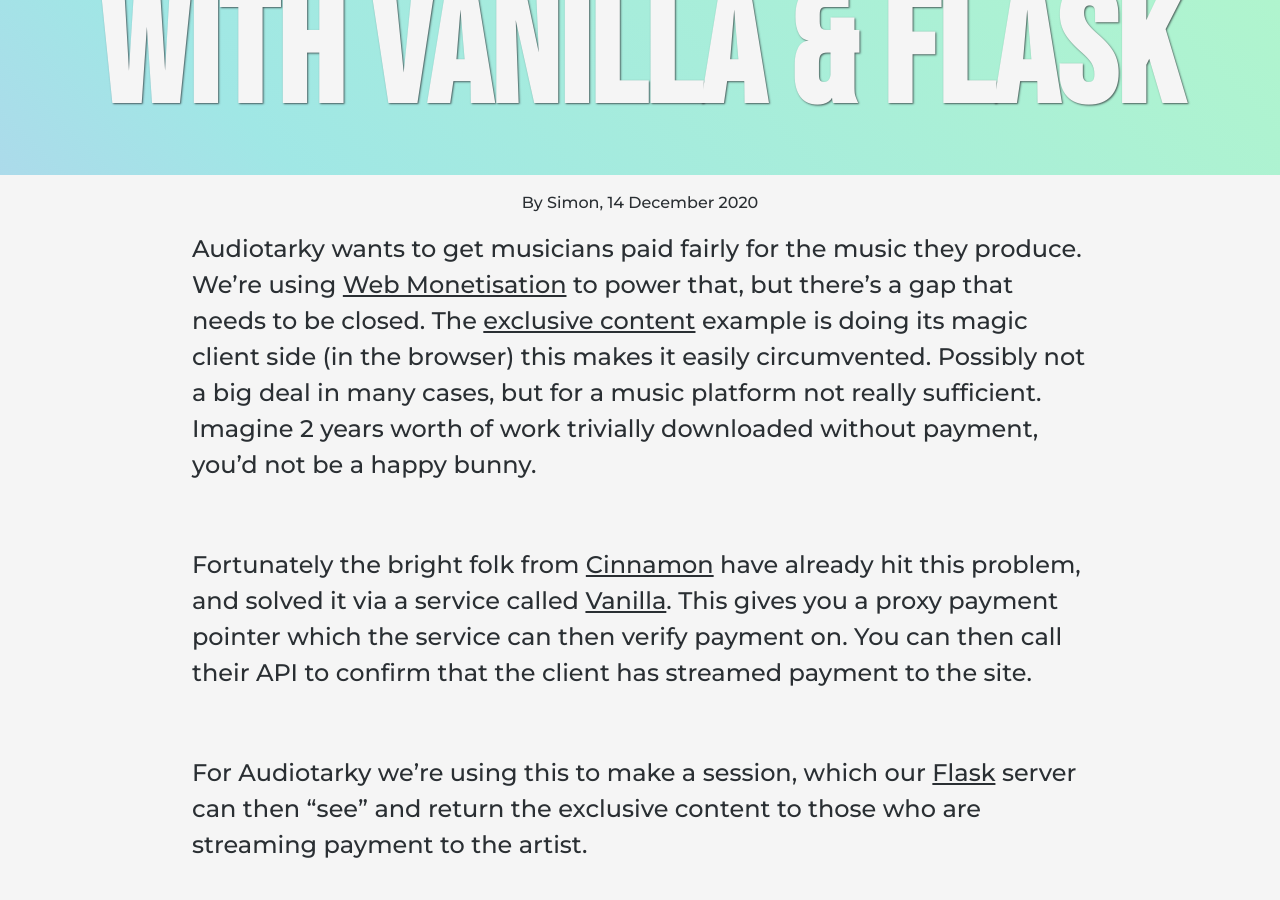
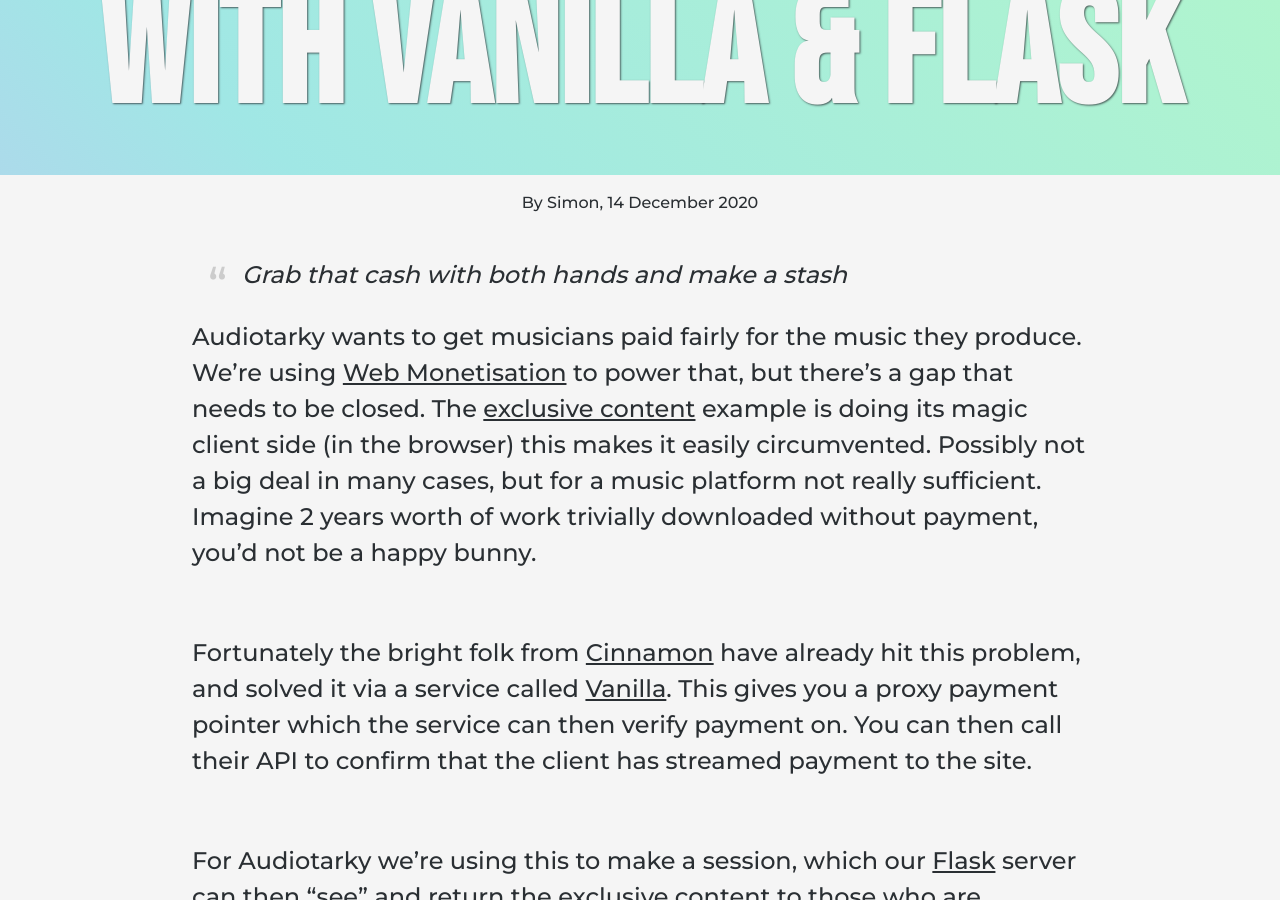
Before and after one commit to audiotarky/blog, a Jekyll site: the page built from _posts/2020-12-14-payment-verification.md, in a window 1280 px wide and 900 px high, scrolled down 465 px. Built offline with Jekyll 4.4.1, drawn with Linux system fonts in a browser that asks for light colours; comment, search, counter and statistics services are not loaded.

Commit message:
Update 2020-12-14-payment-verification.md

```diff
--- a/_posts/2020-12-14-payment-verification.md
+++ b/_posts/2020-12-14-payment-verification.md
@@ -8,6 +8,8 @@
 excerpt: How we change content based on streaming payments.
 author: Simon
 ---
+
+>Grab that cash with both hands and make a stash
 
 Audiotarky wants to get musicians paid fairly for the music they produce.
 We're using [Web Monetisation][] to power that, but there's a gap that needs
```
